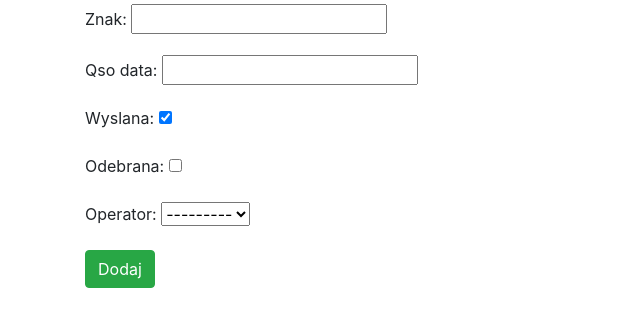
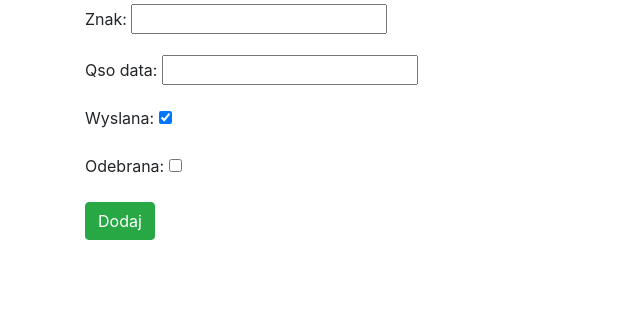
Before and after one commit to darvark/QSL_cards_manager, a Django app: page /dodaj in a window 1280 px wide. Shown: the part 148-475 px from the top of the page, without its empty margins (0-640 px from the left). Run offline with Django 3.2, Linux system fonts and the light colour scheme; a user stored in the database is signed in; data that the repository does not hold is empty; some libraries are stand-ins or nearby versions.

Commit message:
dziala filtrowanie po zalogowanym uzytkowniku.

```diff
--- a/karty/forms.py
+++ b/karty/forms.py
@@ -11,13 +11,7 @@ class KartaQSLForm(forms.ModelForm):
 
     class Meta:
         model = KartaQSL
-        fields = ('znak', 'qso_data', 'wyslana', 'odebrana', 'operator')
-
-
-    def __init__(self, *args, **kwargs):
-        operator = kwargs.pop('operator')
-        super(KartaQSLForm, self).__init__(*args, **kwargs)
-        self.fields['operator'].initial = operator
+        fields = ('znak', 'qso_data', 'wyslana', 'odebrana')
 
 
 class UserRegisterForm(forms.ModelForm):
--- a/karty/models.py
+++ b/karty/models.py
@@ -1,10 +1,4 @@
 from django.db import models
-
-class Operator(models.Model):
-    operator = models.CharField(max_length=20)
-
-    def __str__(self):
-        return self.operator
 
 # Create your models here.
 class KartaQSL(models.Model):
@@ -12,7 +6,7 @@ class KartaQSL(models.Model):
     qso_data = models.DateField()
     wyslana = models.BooleanField(default=True)
     odebrana = models.BooleanField(default=False)
-    operator = models.ForeignKey("karty.Operator", on_delete=models.CASCADE)
+    operator = models.CharField(max_length=20)
 
     def __str__(self):
         return self.znak
--- a/karty/templates/karty/kartaqsl_detail.html
+++ b/karty/templates/karty/kartaqsl_detail.html
@@ -9,7 +9,7 @@
     <ul class="list-group">
       <li class="list-group-item"><strong>Znak:</strong> {{ object.znak }}</li>
       <li class="list-group-item"><strong>Data QSO:</strong> {{ object.qso_data }}</li>
-      <li class="list-group-item"><strong>Przeczytana:</strong> {%if object.wyslana %}Tak{% else %}Nie{% endif %}</li>
+      <li class="list-group-item"><strong>Odebrana:</strong> {%if object.wyslana %}Tak{% else %}Nie{% endif %}</li>
       <li class="list-group-item"><strong>Wysłana:</strong> {%if object.przczytana %}Tak{% else %}Nie{% endif %}</li>
     </ul>
   </div>
--- a/karty/templates/karty/kartaqsl_form.html
+++ b/karty/templates/karty/kartaqsl_form.html
@@ -2,7 +2,7 @@
 
 {% block content %}
 <h1 class="my-4">
-  {% if not object.id %} Nowa karta QSL {% else %} Edycja - <small>{{ object.znak }}</small>{% endif %}
+  {% if not object.id %} Nowa karta QSL {% else %} Edycja karty QSL od/do <a style="color:red;">{{ object.znak }}</a>{% endif %}
 </h1>
 <div class="row">
   <div class="col-12">
--- a/karty/views.py
+++ b/karty/views.py
@@ -13,21 +13,28 @@ from django.contrib.auth import authenticate, login
 class QSLListView(generic.ListView):
     model = KartaQSL
 
+    # def get_queryset(self):
+    #     queryset = super(QSLListView, self).get_queryset()
+        # return queryset.filter(operator=[self.request.user])
+
     def get_queryset(self):
-        queryset = super(QSLListView, self).get_queryset()
+        # self.publisher = get_object_or_404(Publisher, name=self.args[0])
+        return KartaQSL.objects.filter(operator=self.request.user)
 
-        return queryset.filter(operator__operator=[self.request.user])
 
-#
 class QSLCreateView(generic.CreateView):
     model = KartaQSL
     form_class = KartaQSLForm
     success_url = reverse_lazy('qsl_list')
 
-    def get_form_kwargs(self):
-        kwargs = super(QSLCreateView, self).get_form_kwargs()
-        kwargs['operator'] = self.request.user
-        return kwargs
+    # def get_form_kwargs(self):
+    #     kwargs = super(QSLCreateView, self).get_form_kwargs()
+    #     kwargs.update({'operator': self.request.user})
+    #     return kwargs
+
+    def form_valid(self, form):
+        form.instance.operator = self.request.user
+        return super().form_valid(form)
 
 class QSLUpdateView(generic.UpdateView):
     model = KartaQSL
```
Also changed, not shown: db.sqlite3.
